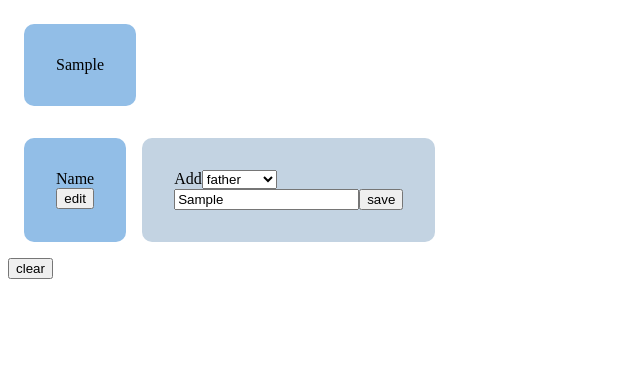
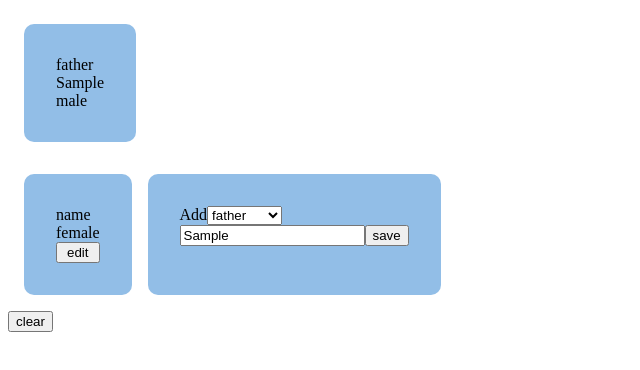
Before and after one commit to NiceSlice/ngx-family-tree, an Angular app: page / in a window 1280 px wide. Both pictures are taken after typing "Sample" into the empty fields and a click on the button "save". Shown: the top 370 px of the page, without its empty margins (0-640 px from the left). Built offline with nearby package versions, Linux system fonts and the light colour scheme.

Commit message:
display person role

```diff
--- a/src/app/app.component.ts
+++ b/src/app/app.component.ts
@@ -11,7 +11,7 @@ import { PersonTracking } from './services';
 export class AppComponent implements OnDestroy {
   title = 'ngx-family-tree';
 
-  public _people = [new PersonModel(0, 'Name', 'female')];
+  public _people = [new PersonModel(0, 'name', 'female')];
   private _countId = 1;
   private _selectedId = 0;
   public _selectedFamily = this._selectFamily();
--- a/src/app/components/Family/index.html
+++ b/src/app/components/Family/index.html
@@ -1,7 +1,7 @@
 <div class="family">
   <div class="person-row">
-    <ngx-person *ngFor="let father of family?.fathers" [person]="father"></ngx-person>
-    <ngx-person *ngFor="let mother of family?.mothers" [person]="mother"></ngx-person>
+    <ngx-person *ngFor="let father of family?.fathers" [person]="father" role="father"></ngx-person>
+    <ngx-person *ngFor="let mother of family?.mothers" [person]="mother" role="mother"></ngx-person>
   </div>
 
   <div class="person-row">
@@ -9,6 +9,6 @@
   </div>
 
   <div class="person-row">
-    <ngx-person *ngFor="let child of family?.children" [person]="child"></ngx-person>
+    <ngx-person *ngFor="let child of family?.children" [person]="child" role="child"></ngx-person>
   </div>
 </div>
--- a/src/app/components/Person/index.html
+++ b/src/app/components/Person/index.html
@@ -1,12 +1,18 @@
 <div class="person" (click)="_selectPerson()">
   <div *ngIf="!_editable" [ngClass]="!selected ? ['person-info', 'selectable'] : 'person-info'">
-    <div>{{ person?.name }}</div>
+    <span>{{ role }}</span>
+    <span>{{ person?.name }}</span>
+    <span>{{ person?.sex }}</span>
     <button *ngIf="selected" (click)="_editable = !_editable">edit</button>
   </div>
 
   <div *ngIf="_editable" class="person-info">
     <input #nameInput [value]="person?.name" />
-    <button (click)="_editable = !_editable; _changeInfo({ name: nameInput.value })">save</button>
+    <select #sexInput [value]="person?.sex">
+      <option>male</option>
+      <option>female</option>
+    </select>
+    <button (click)="_editable = !_editable; _changeInfo({ name: nameInput.value, sex: sexInput.value })">save</button>
   </div>
 
   <div *ngIf="selected" class="add-person">
--- a/src/app/components/Person/index.ts
+++ b/src/app/components/Person/index.ts
@@ -10,6 +10,8 @@ import { PersonTracking } from 'src/app/services';
 export class PersonComponent {
   @Input()
   public person?: PersonModel;
+  @Input()
+  public role?: string;
   @Input()
   public selected = false;
   public _editable = false;
--- a/src/app/components/Person/style.scss
+++ b/src/app/components/Person/style.scss
@@ -20,7 +20,7 @@
   }
 
   .add-person {
-    background-color: rgb(195, 211, 226);
+    background-color: rgb(146, 190, 231);
     padding: 2rem;
     border-radius: 10px;
   }
```
